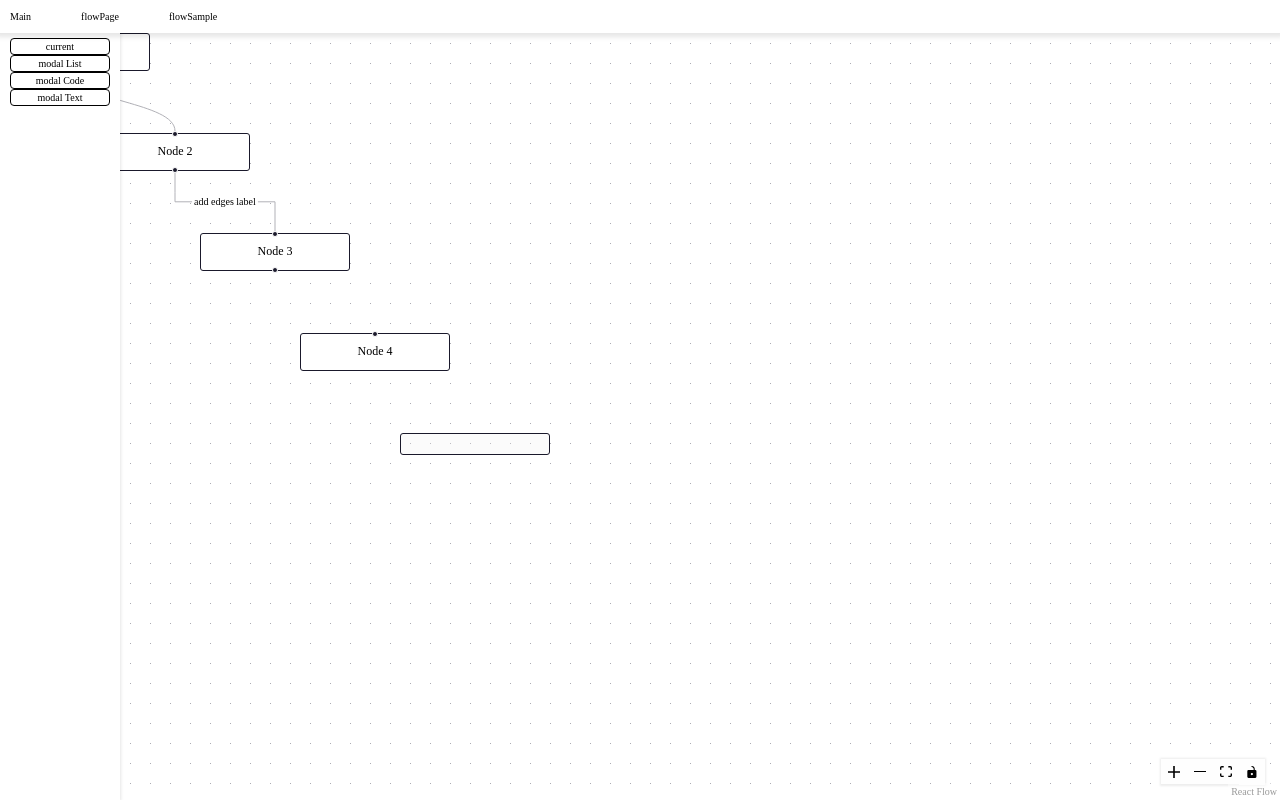
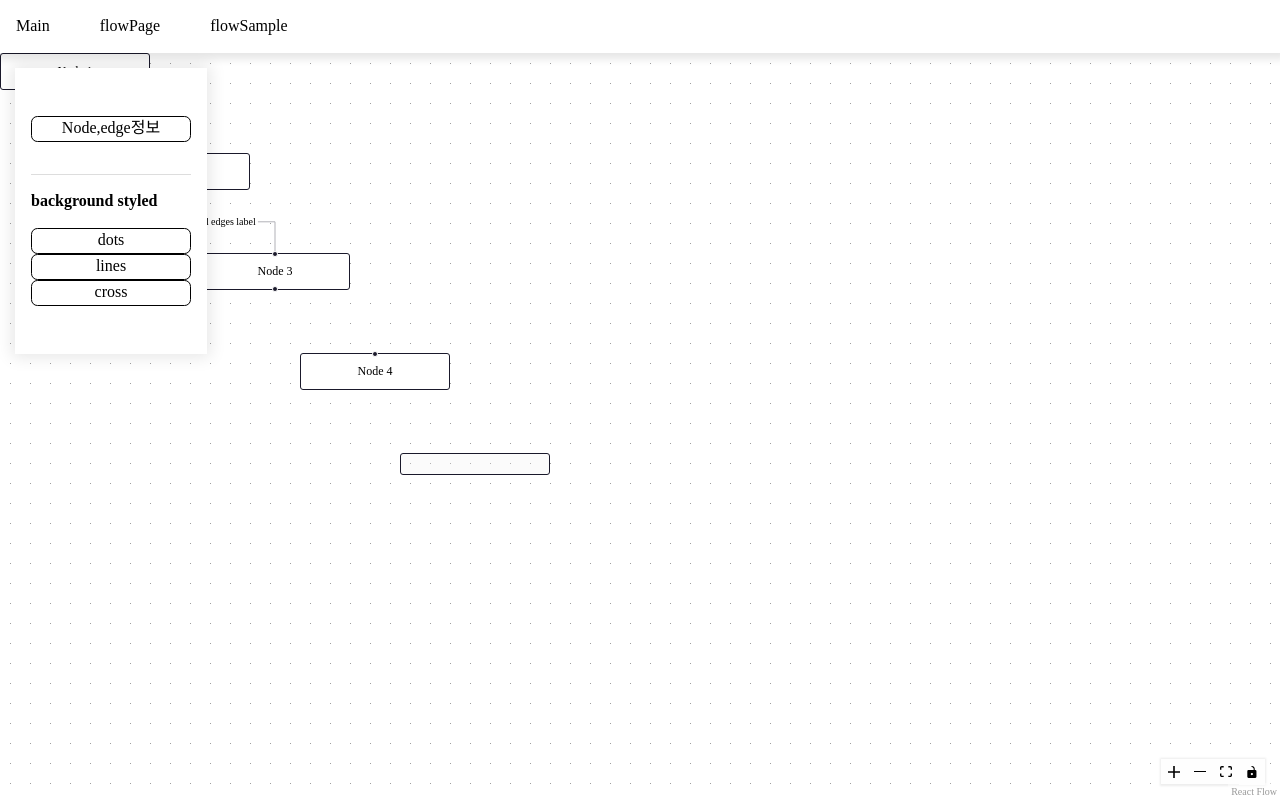
Before and after one commit to kim-heesu/reactFlow, a React (Vite) app in the folder vite-project/: page /flowSample in a window 1280 px wide. Built offline with nearby package versions, Linux system fonts and the light colour scheme.

Commit message:
firebase 추가

```diff
--- a/vite-project/package.json
+++ b/vite-project/package.json
@@ -15,6 +15,7 @@
     "@emotion/react": "^11.14.0",
     "@emotion/styled": "^11.14.1",
     "@xyflow/react": "^12.8.6",
+    "firebase": "^12.4.0",
     "react": "^19.1.1",
     "react-dom": "^19.1.1",
     "react-router-dom": "^7.9.4",
@@ -46,5 +47,6 @@
     "typescript-eslint": "^8.45.0",
     "vite": "^7.1.7",
     "vitest": "^3.2.4"
-  }
+  },
+  "packageManager": "yarn@4.6.0+sha512.5383cc12567a95f1d668fbe762dfe0075c595b4bfff433be478dbbe24e05251a8e8c3eb992a986667c1d53b6c3a9c85b8398c35a960587fbd9fa3a0915406728"
 }
--- a/vite-project/src/assets/css/common.css
+++ b/vite-project/src/assets/css/common.css
@@ -1,5 +1,6 @@
 html {
-    font-size: 62.5%;
+    /* font-size: 62.5%; */
+    font-size: 100%;
     scroll-behavior: smooth;
 }
 
--- /dev/null
+++ b/vite-project/src/constants/urls.ts
@@ -0,0 +1,5 @@
+export const MAIN_URL = "/";
+export const LOGIN_URL = "/login";
+export const SIGNUP_URL = "/signup";
+export const FLOWPAGE_URL = "/flowpage";
+export const FLOWSAMPLE_URL = "/flowSample";
--- a/vite-project/src/views/FlowSample.tsx
+++ b/vite-project/src/views/FlowSample.tsx
@@ -1,6 +1,6 @@
 import styled from "@emotion/styled";
 import { useState , useCallback } from 'react';
-import { ReactFlow, Background, Controls, applyEdgeChanges, applyNodeChanges, addEdge } from '@xyflow/react';
+import { ReactFlow, Background, Controls, applyEdgeChanges, applyNodeChanges, addEdge, Panel } from '@xyflow/react';
 import type { Node, Edge, NodeChange, EdgeChange ,Connection } from '@xyflow/react';
 import '@xyflow/react/dist/style.css';
 
@@ -13,26 +13,33 @@ const FlowWrap = styled.div`
     right: 0;
     flex-direction: row;
   }
+  .react-flow__panel.top {
+    padding: 1rem;
+    background:#fff;
+    box-shadow: 0 0 1rem 0.2rem rgba(0,0,0,0.1);
+    button {
+      display: block;
+      width: 10rem;
+      border: 1px solid #000;
+      padding: 0.1rem 0.4rem;
+      border-radius: 0.4rem;
+      background: #fff;
+    }
+
+    .box {
+      padding: 1rem 0;
+      margin: 1rem 0;
+      strong {
+        display: block;
+        margin-bottom: 1rem;
+      }
+      & + .box {
+        border-top: 1px solid #ddd;
+      }
+    }
+  }
 `
 
-const ButtonWrap = styled.div`
-  position: absolute;
-  top: 0;
-  left: 0;
-  height: 100%;
-  padding: 0.5rem 1rem;
-  background: #fff;
-  box-shadow: 0 0 0.3rem 0.1rem rgba(0,0,0,0.1);
-  z-index: 999;
-
-  button {
-    display: block;
-    width: 10rem;
-    border: 1px solid #000;
-    padding: 0.1rem 0.4rem;
-    border-radius: 0.4rem;
-  }
-`;
 
 export default function FlowSample() {
   //노드 객체
@@ -107,15 +114,28 @@ export default function FlowSample() {
     console.log('edges list',edges);
   }
 
+  // 백그라운드 스타일을 설정
+  const [variant , setvariant] = useState('dots');
+  const [bgColor , setbgColor] = useState('gray');
+
+  const onBgStyledChange = (type:string) => {
+    setvariant(type)
+  }
 
   return (
     <FlowWrap>
-      <ButtonWrap>
-        <button type="button" onClick={onConsoleLog}>current</button>
-        <button type="button">modal List</button>
-        <button type="button">modal Code</button>
-        <button type="button">modal Text</button>
-      </ButtonWrap>
+      <Panel position="top-left">
+        <div className="box">
+          <button type="button" onClick={onConsoleLog}>Node,edge정보</button>
+        </div>
+        <div className="box">
+          <strong>background styled</strong>
+          <button type="button" onClick={()=>{onBgStyledChange('dots')}}>dots</button>
+          <button type="button" onClick={()=>{onBgStyledChange('lines')}}>lines</button>
+          <button type="button" onClick={()=>{onBgStyledChange('cross')}}>cross</button>
+        </div>
+
+      </Panel>
       <ReactFlow
       nodes={nodes}
       edges={edges}
@@ -123,7 +143,7 @@ export default function FlowSample() {
       onEdgesChange={onEdgesChange}
       onConnect={onConnect}
       >
-        <Background />
+        <Background color={bgColor} variant={variant} />
         <Controls />
       </ReactFlow>
     </FlowWrap>
```
Also changed, not shown: vite-project/src/firebase/firebase.ts (added, +24 -0 lines), vite-project/.yarnrc.yml (added), vite-project/src/views/Login.tsx (added), 2 other files (tests, documents, lock files or other folders).
